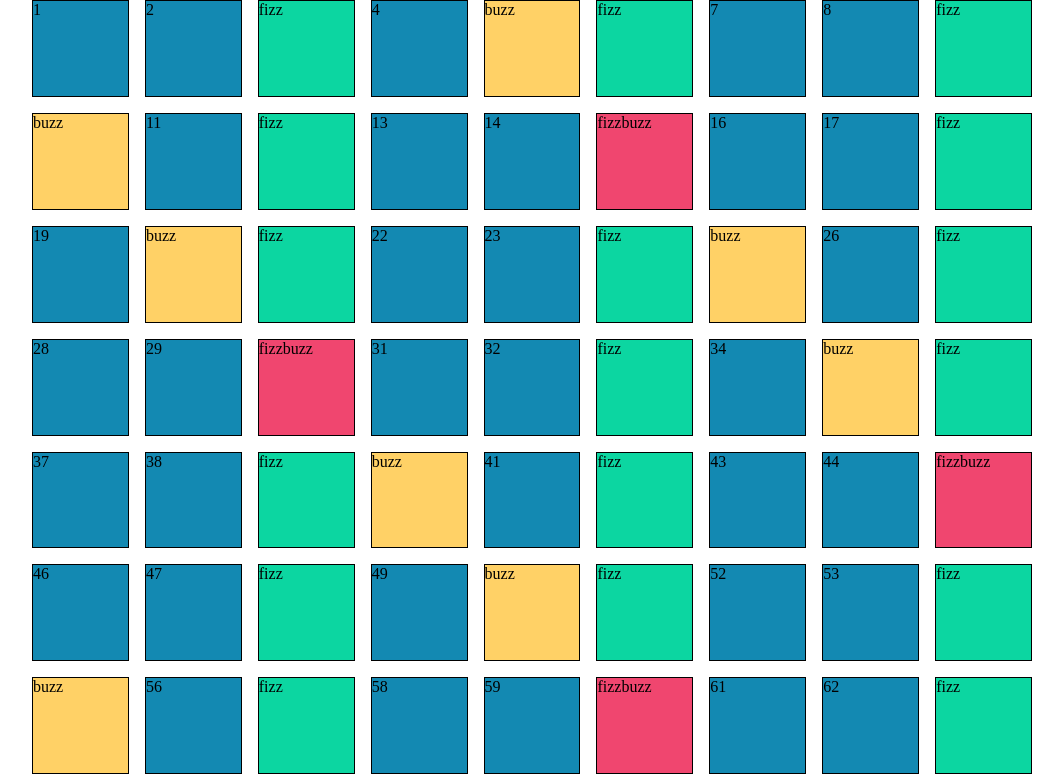
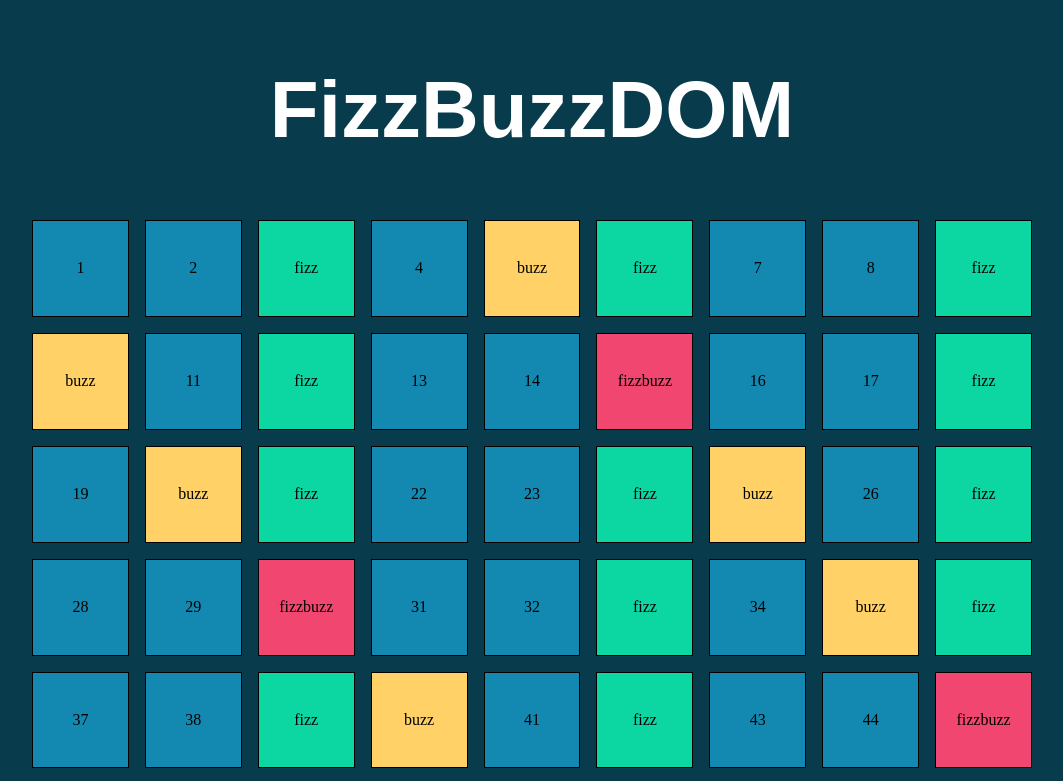
Before and after one commit to manyblake/js-fizzbuzz, a plain HTML site: page index.html in a window 1280 px wide. Shown: the top 781 px of the page, without its empty margins (108-1171 px from the left). Drawn offline with Linux system fonts and the light colour scheme.

Commit message:
Buon Finesettimana!

```diff
--- a/css/style.css
+++ b/css/style.css
@@ -2,6 +2,18 @@
   box-sizing: border-box;
   margin: 0;
   padding: 0;
+}
+
+body {
+  background-color: #083b4c;
+}
+
+h1 {
+  color: white;
+  font-size: 80px;
+  padding: 64px 0;
+  text-align: center;
+  font-family: sans-serif;
 }
 
 .container {
@@ -17,6 +29,9 @@
   aspect-ratio: 1/1;
   border: 1px solid black;
   background-color: #1389b2;
+  display: flex;
+  justify-content: center;
+  align-items: center;
 }
 
 .fizz {
--- a/index.html
+++ b/index.html
@@ -8,6 +8,7 @@
     <title>FizzBuzz</title>
   </head>
   <body>
+    <h1>FizzBuzzDOM</h1>
     <div class="container"></div>
 
     <script src="./js/app.js"></script>
```
